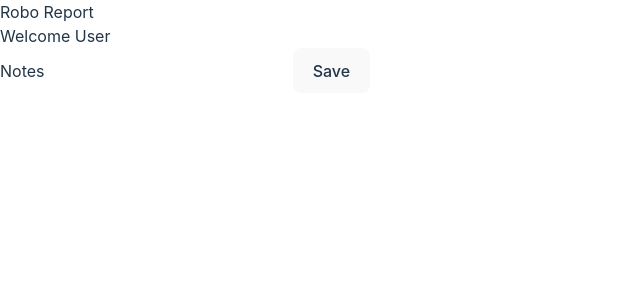
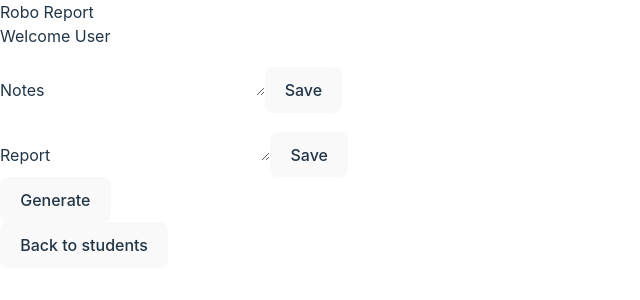
Before and after one commit to kieren-mcgill/report-writer-vite, a React (Vite) app: page /single-student/1 in a window 1280 px wide. Shown: the top 300 px of the page, without its empty margins (0-640 px from the left). Built offline with nearby package versions, Linux system fonts and the light colour scheme; no server answers.

Commit message:
generating ai reports

```diff
--- a/src/AddStudent.jsx
+++ b/src/AddStudent.jsx
@@ -18,6 +18,7 @@ const AddStudent = ({addingStudent, setAddingStudent}) => {
         onSubmit: values => {
             apiCalls.createStudent(values, user._id)
             setAddingStudent(!addingStudent)
+            console.log(values)
         },
     })
     return (
--- a/src/App.jsx
+++ b/src/App.jsx
@@ -1,7 +1,18 @@
 import Header from "./Header";
 import AppRouter from "./AppRouter";
+import {useContext, useEffect} from "react";
+import AppContext from "./context.js";
 
 const App = () => {
+    const { user, apiCalls } = useContext(AppContext)
+
+    useEffect(() => {
+        if (user) {
+            apiCalls.getStudents(user._id).then()
+        }
+    }, [user]);
+
+
     return (
         <div className="h-full w-full">
             <Header/>
--- a/src/AxiosClient.jsx
+++ b/src/AxiosClient.jsx
@@ -9,9 +9,7 @@ const AxiosClient = () => {
 
     const [students, setStudents] = useState([])
     const [user, setUser] = useState(undefined)
-    const [report, setReport] = useState(undefined)
     const [errors, setErrors] = useState([])
-    const [currentStudent, setCurrentStudent] = useState(undefined)
 
     const apiCall = ({method, url, data}) => {
         return axios({
@@ -71,7 +69,7 @@ const AxiosClient = () => {
     const createUser = (newUser) => apiCall({
         method: "post",
         url: `/users`,
-        data: { newUser }
+        data: newUser
     }).then(({data}) => {
         setUser(data)
     }).catch(handleError)
@@ -79,7 +77,7 @@ const AxiosClient = () => {
     const editUser = (userId, updateUser, username) => apiCall({
         method: "patch",
         url: `/users/${userId}`,
-        data: { updateUser }
+        data: updateUser
     }).then(() => {
         getUser(username)
     })
@@ -92,11 +90,11 @@ const AxiosClient = () => {
     }).catch(handleError)
 
     const generateReport = (student) => apiCall({
-        method: "get",
+        method: "post",
         url: `/generate`,
-        data: { student }
+        data: student
     }).then(({data}) => {
-        setReport(data)
+        editStudent(student._id, student.userId, {generalReport: data.message})
     }).catch(handleError)
 
     const apiCalls = {
@@ -117,10 +115,7 @@ const AxiosClient = () => {
                 apiCalls,
                 students,
                 user,
-                report,
-                errors,
-                setCurrentStudent,
-                currentStudent
+                errors
             }}>
             <App/>
         </AppContext.Provider>
--- /dev/null
+++ b/src/ReportGenerator.jsx
@@ -0,0 +1,57 @@
+import {useFormik} from "formik";
+import {useContext, useEffect} from "react";
+import AppContext from "./context.js";
+
+
+const ReportGenerator = ( {currentStudent} ) => {
+    const { apiCalls } = useContext(AppContext)
+
+    const formik = useFormik({
+        initialValues: {
+            generalReport: "",
+        },
+        onSubmit: values => {
+            apiCalls.editStudent(currentStudent._id, currentStudent.userId, values)
+        },
+    });
+
+    useEffect(() => {
+        if(currentStudent) {
+            formik.setValues({
+                ...formik.values,
+                generalReport: currentStudent.generalReport,
+            })
+        }
+    }, [currentStudent])
+
+    // useEffect(() => {
+    //     if(report) {
+    //         formik.setValues({
+    //             ...formik.values,
+    //             generalReport: report.message,
+    //         })
+    //         }
+    // }, [report])
+
+    const handleGenerate = () => {
+        apiCalls.generateReport(currentStudent)
+    }
+
+    return (
+        <div>
+        <form onSubmit={formik.handleSubmit}>
+            <label htmlFor="generalRReport">Report</label>
+            <textarea
+                id="generalReport"
+                name="generalReport"
+                onChange={formik.handleChange}
+                value={formik.values.generalReport}
+            />
+            <button type="submit">Save</button>
+        </form>
+            <button onClick={handleGenerate}>Generate</button>
+        </div>
+    );
+}
+
+export default ReportGenerator
--- a/src/SingleStudent.jsx
+++ b/src/SingleStudent.jsx
@@ -1,10 +1,15 @@
 import Dashboard from "./Dashboard.jsx";
 import StudentNotes from "./StudentNotes.jsx";
+import {useNavigate, useParams} from "react-router-dom";
 import {useContext} from "react";
 import AppContext from "./context.js";
+import ReportGenerator from "./ReportGenerator.jsx";
 
 const SingleStudent = () => {
-    const { currentStudent} = useContext(AppContext)
+    const navigate = useNavigate()
+    const {students} = useContext(AppContext)
+    const {studentId} = useParams()
+    const currentStudent = students.find((student) => student._id === studentId)
 
     return (
         <div className="flex h-full">
@@ -16,6 +21,12 @@ const SingleStudent = () => {
                 <div className="flex">
                     <StudentNotes currentStudent={currentStudent}/>
                 </div>
+                <div className="flex">
+                    <ReportGenerator currentStudent={currentStudent}/>
+                </div>
+                <button onClick={() => navigate('/student-list')}>
+                    Back to students
+                </button>
             </div>
         </div>
     )
--- a/src/StudentList.jsx
+++ b/src/StudentList.jsx
@@ -6,13 +6,7 @@ import AddStudent from "./AddStudent.jsx";
 
 const StudentList = () => {
     const [addingStudent, setAddingStudent] = useState(false)
-    const {user, students, apiCalls} = useContext(AppContext)
-
-    useEffect(() => {
-        if (user && user._id) {
-            apiCalls.getStudents(user._id);
-        }
-    }, [user]);
+    const {students} = useContext(AppContext)
 
     return (
         <div className="flex h-full">
--- a/src/StudentListItem.jsx
+++ b/src/StudentListItem.jsx
@@ -4,7 +4,7 @@ import AppContext from "./context.js";
 
 const StudentListItem = ( { student } ) => {
     const navigate = useNavigate()
-    const { apiCalls, setCurrentStudent } = useContext(AppContext)
+    const { apiCalls } = useContext(AppContext)
 
     const handleDelete = () => {
         if (confirm(`Are you sure you want to delete ${student.firstName} from your class?`)) {
@@ -13,7 +13,6 @@ const StudentListItem = ( { student } ) => {
     }
 
     const handleSingleStudent = () => {
-        setCurrentStudent(student)
         navigate(`/single-student/${student._id}`)
     }
 
--- a/src/StudentNotes.jsx
+++ b/src/StudentNotes.jsx
@@ -1,33 +1,40 @@
 import {useFormik} from "formik";
+import {useContext, useEffect} from "react";
 import AppContext from "./context.js";
-import {useContext} from "react";
 
-const StudentNotes = ( { currentStudent } ) => {
+
+const StudentNotes = ( {currentStudent} ) => {
     const { apiCalls } = useContext(AppContext)
+
     const formik = useFormik({
         initialValues: {
-            generalNotes: '',
+            generalNotes: "",
         },
         onSubmit: values => {
             apiCalls.editStudent(currentStudent._id, currentStudent.userId, values)
         },
     });
+
+    useEffect(() => {
+        if(currentStudent) {
+            formik.setValues({
+                ...formik.values,
+                generalNotes: currentStudent.generalNotes,
+            })
+        }
+    }, [currentStudent])
+
     return (
-        <div>
         <form onSubmit={formik.handleSubmit}>
-            <label htmlFor="generalNotes">Notes</label>
-            <input
-                className="m-1 p-1 border-2 border-s-slate-300"
+            <label htmlFor="generalReport">Notes</label>
+            <textarea
                 id="generalNotes"
                 name="generalNotes"
-                type="text"
                 onChange={formik.handleChange}
                 value={formik.values.generalNotes}
             />
-
             <button type="submit">Save</button>
         </form>
-        </div>
     );
 }
 
--- a/src/context.js
+++ b/src/context.js
@@ -3,7 +3,6 @@ import {createContext} from "react";
 const AppContext = createContext({
     apiCalls: {},
     students: [],
-    currentStudent: {},
     user: undefined,
     report: undefined,
     errors: []
```
